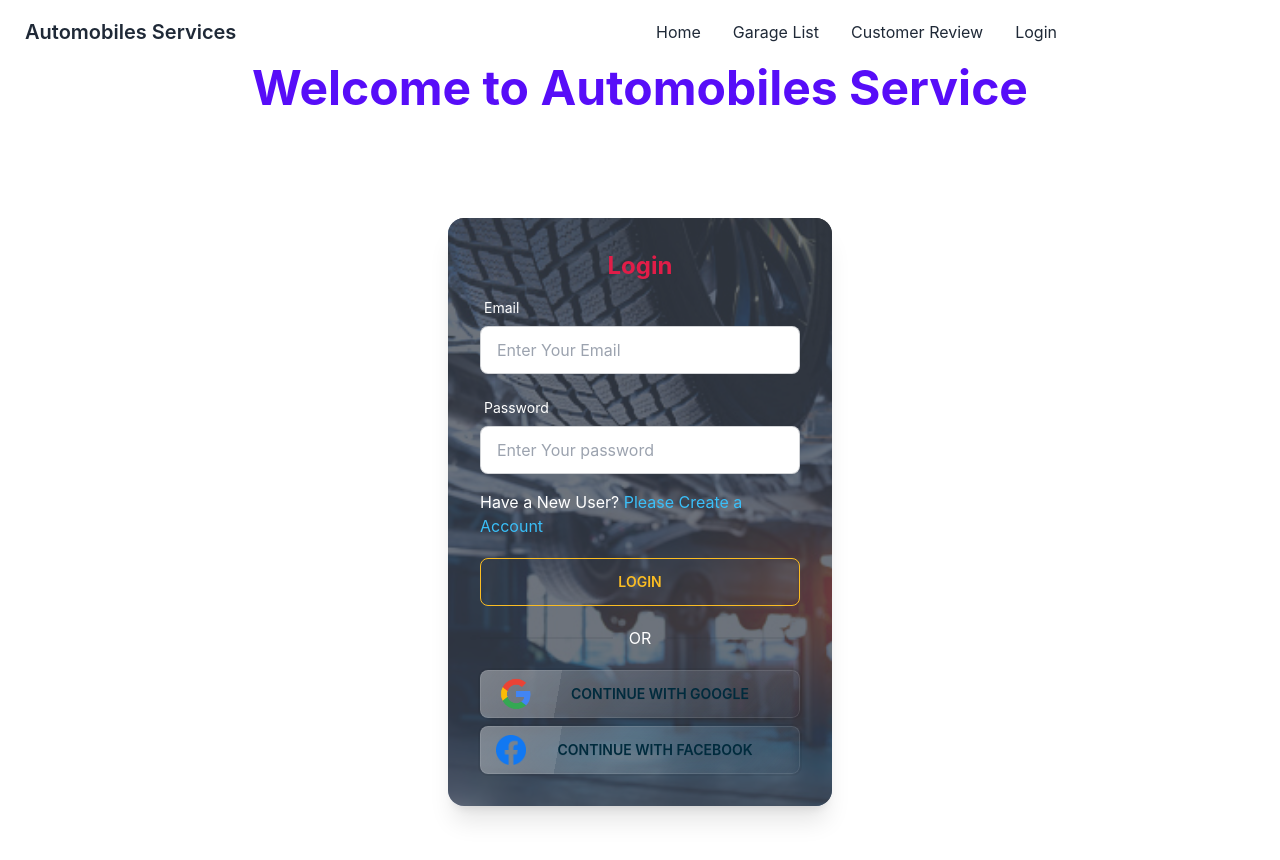
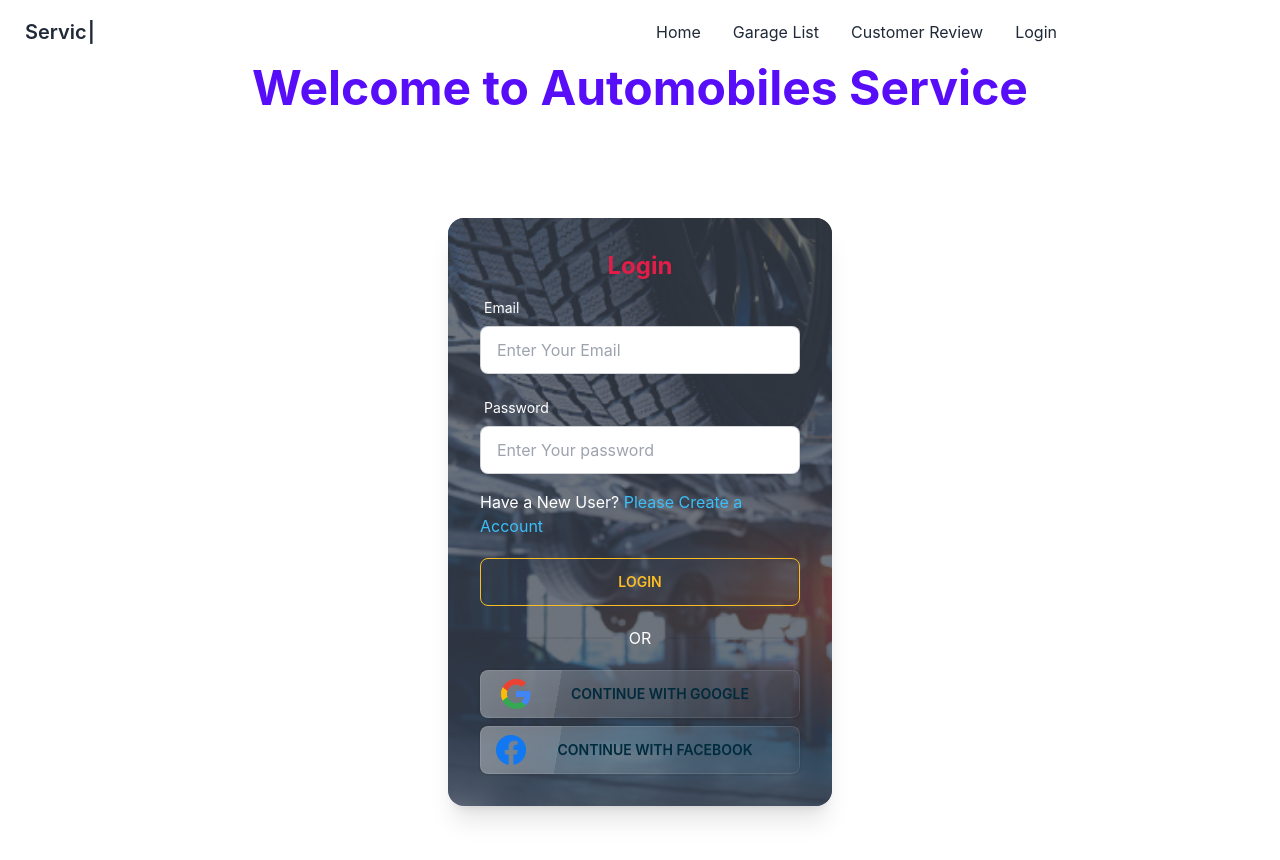
Before and after one commit to JobaerSiddique/automobiles-services-client, a React (Create React App) app: page /login in a window 1280 px wide. Shown: the top 860 px of the page. Built offline with nearby package versions, Linux system fonts and the light colour scheme; no server answers.

Commit message:
adding navbar typewriter

```diff
--- a/package.json
+++ b/package.json
@@ -14,6 +14,7 @@
     "react-hook-form": "^7.38.0",
     "react-router-dom": "^6.4.2",
     "react-scripts": "5.0.1",
+    "typewriter-effect": "^2.19.0",
     "web-vitals": "^2.1.4"
   },
   "scripts": {
--- a/src/App.js
+++ b/src/App.js
@@ -7,6 +7,7 @@ import Home from './Pages/Home';
 import Login from './Pages/Login';
 import Signup from './Pages/Signup';
 import Navbar from './Shared/Navbar';
+import PageNotFound from './Shared/PageNotFound';
 
 function App() {
   return (
@@ -18,6 +19,7 @@ function App() {
     <Route path='/customer/review' element={<Customer/>}/>
     <Route path='/login' element={<Login/>}/>
     <Route path='/signup' element={<Signup/>}/>
+    <Route path='*' element={<PageNotFound/>}/>
      </Routes>
     </div>
   );
--- a/src/Pages/Login.js
+++ b/src/Pages/Login.js
@@ -82,12 +82,12 @@ className="input input-bordered w-full max-w-xs text-black"
 </label>
 </div>
     <p className='mb-5'>Have a New User? <Link to="/signup"><span className='text-info'>Please Create a Account</span></Link></p>
-<input type="submit" value="login" className='btn btn-outline btn-warning  w-full max-w-xs' />
+<input type="submit" value="login" className='btn btn-outline btn-warning  w-full max-w-xs hover:translate-y-6 ' />
   </form>
 
   <div className="divider">OR</div>
-  <button onClick={() => signInWithGoogle()} className="btn glass btn-info text-"><img width="40px" src={glogo} alt="" /><p>Continue with Google</p></button>
-  <button onClick={() => signInWithFacebook()} className="btn glass btn-info text-"><img width="30px" src={faLogo} alt="" /><p>Continue with facebook</p></button>
+  <button onClick={() => signInWithGoogle()} className="btn glass btn-info hover:scale-110"><img width="40px" src={glogo} alt="" /><p>Continue with Google</p></button>
+  <button onClick={() => signInWithFacebook()} className="btn glass btn-info hover:scale-110"><img width="30px"  src={faLogo} alt="" /><p>Continue with facebook</p></button>
 </div>
 </div>
       </div>
--- a/src/Pages/Signup.js
+++ b/src/Pages/Signup.js
@@ -127,12 +127,12 @@ className="input input-bordered w-full max-w-xs text-black"
 </label>
 </div>
     <p className='mb-5'>Already have an account? <Link to="/login"><span className='text-info'>Please login</span></Link></p>
-<input type="submit" value="signup" className='btn btn-outline btn-warning  w-full max-w-xs' />
+<input type="submit" value="signup" className='btn btn-outline btn-warning  w-full max-w-xs hover:scale-75 translate-x-4 skew-y-3' />
   </form>
 
   <div className="divider">OR</div>
-  <button onClick={() => signInWithGoogle()} className="btn glass btn-info text-"><img width="40px" src={glogo} alt="" /><p>Continue with Google</p></button>
-  <button onClick={() => signInWithFacebook()} className="btn glass btn-info text-"><img width="30px" src={faLogo} alt="" /><p>Continue with facebook</p></button>
+  <button onClick={() => signInWithGoogle()} className="btn glass btn-info hover:scale-110"><img width="40px" src={glogo} alt="" /><p>Continue with Google</p></button>
+  <button onClick={() => signInWithFacebook()} className="btn glass btn-info hover:scale-110"><img width="30px" src={faLogo} alt="" /><p>Continue with facebook</p></button>
 </div>
 </div>
       </div>
--- a/src/Shared/Navbar.js
+++ b/src/Shared/Navbar.js
@@ -3,6 +3,7 @@ import React from 'react';
 import { useAuthState } from 'react-firebase-hooks/auth';
 import { Link } from 'react-router-dom';
 import auth from '../Pages/Firebase.init';
+import Typewriter from 'typewriter-effect';
 
 const Navbar = () => {
   const [user] = useAuthState(auth);
@@ -29,7 +30,18 @@ const Navbar = () => {
        {menuItems}
       </ul>
     </div>
-    <a className="btn btn-ghost normal-case text-xl">Automobiles Services</a>
+    <a className="btn btn-ghost normal-case text-xl">
+      <span >
+      <Typewriter
+      options={{
+        strings:['Automobiles','Services','Provider'],
+        autoStart:true,
+        loop:true
+      }}
+      />
+      </span>
+
+    </a>
   </div>
   <div className="navbar-center hidden lg:flex">
     <ul className="menu menu-horizontal p-0">
--- /dev/null
+++ b/src/Shared/PageNotFound.js
@@ -0,0 +1,11 @@
+import React from 'react';
+import page from "../images/404-error.webp"
+const PageNotFound = () => {
+    return (
+        <div>
+            <img style={{width:"100%",ObjectFit:"cover"}} src={page} alt="" />
+        </div>
+    );
+};
+
+export default PageNotFound;
```
Also changed, not shown: src/images/404-error.webp (added), 1 other file (tests, documents, lock files or other folders).
